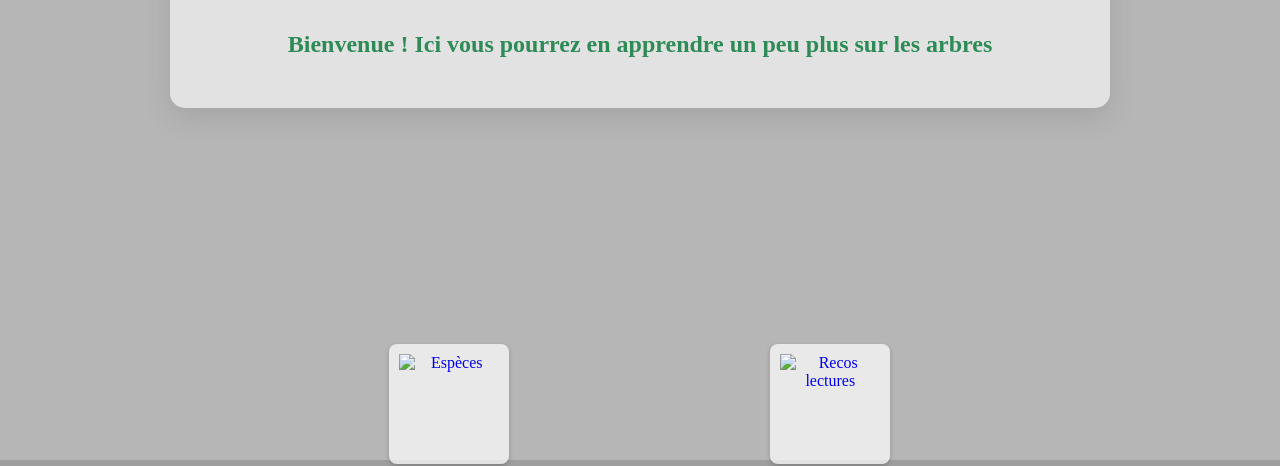
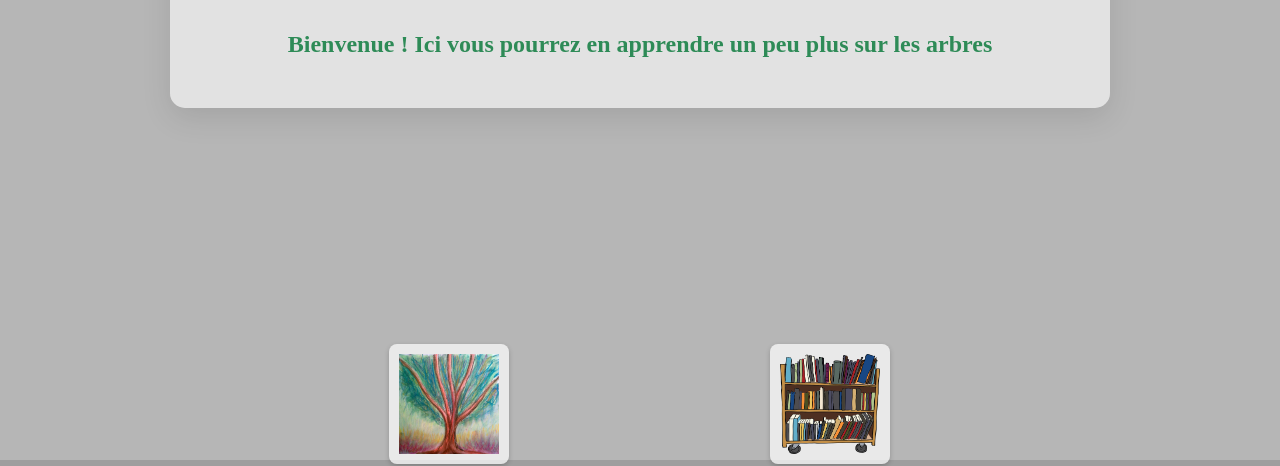
Before and after one commit to jasireyjol-create/projet-web-L3, a plain HTML site: page index.html in a window 1280 px wide. Shown: the part 340-806 px from the top of the page. Drawn offline with nearby package versions, Linux system fonts and the light colour scheme; the site is published under a folder, as on GitHub Pages, so addresses that start at the root find nothing.

Commit message:
Update index.html

```diff
--- a/index.html
+++ b/index.html
@@ -31,14 +31,14 @@
             <li class="crumb">
                 <div class="icon-card"></div>
                 <a href="espèces2.html">
-                    <img src="/arbre.jpg" alt="Espèces">
+                    <img src="arbre.jpg" alt="Espèces">
                 </a>
                 <div class="icon-title">Quelques espèces à découvrir</div>
             </li>
             <li class="crumb">
                 <a href="reco_lecture.html">
                     <div class="icon-card"></div>
-                    <img src="/livre.png" alt="Recos lectures">
+                    <img src="livre.png" alt="Recos lectures">
                 </a>
                 <div class="icon-title">Recommandations culturelles</div>
             </li>
@@ -51,4 +51,5 @@
         <p>Projet de programmation par Julia Sireyjol, SMD3, Université PSL | L'objectif de ce site est de présenter quelques informations intéressantes sur les arbres, il n'est en aucun cas exhaustif sur le sujet </p>
     </footer>
 
+
 </html>
```
